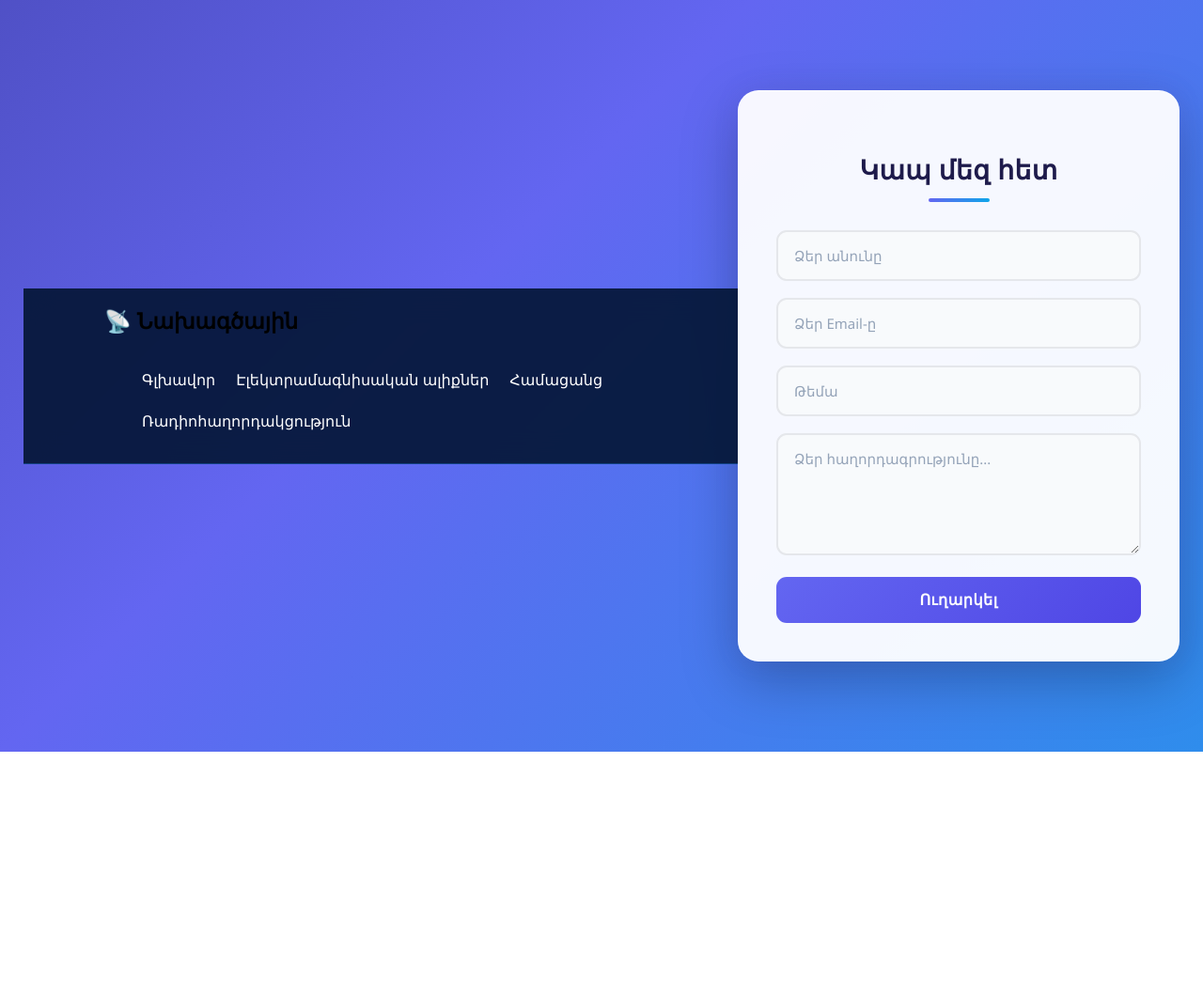
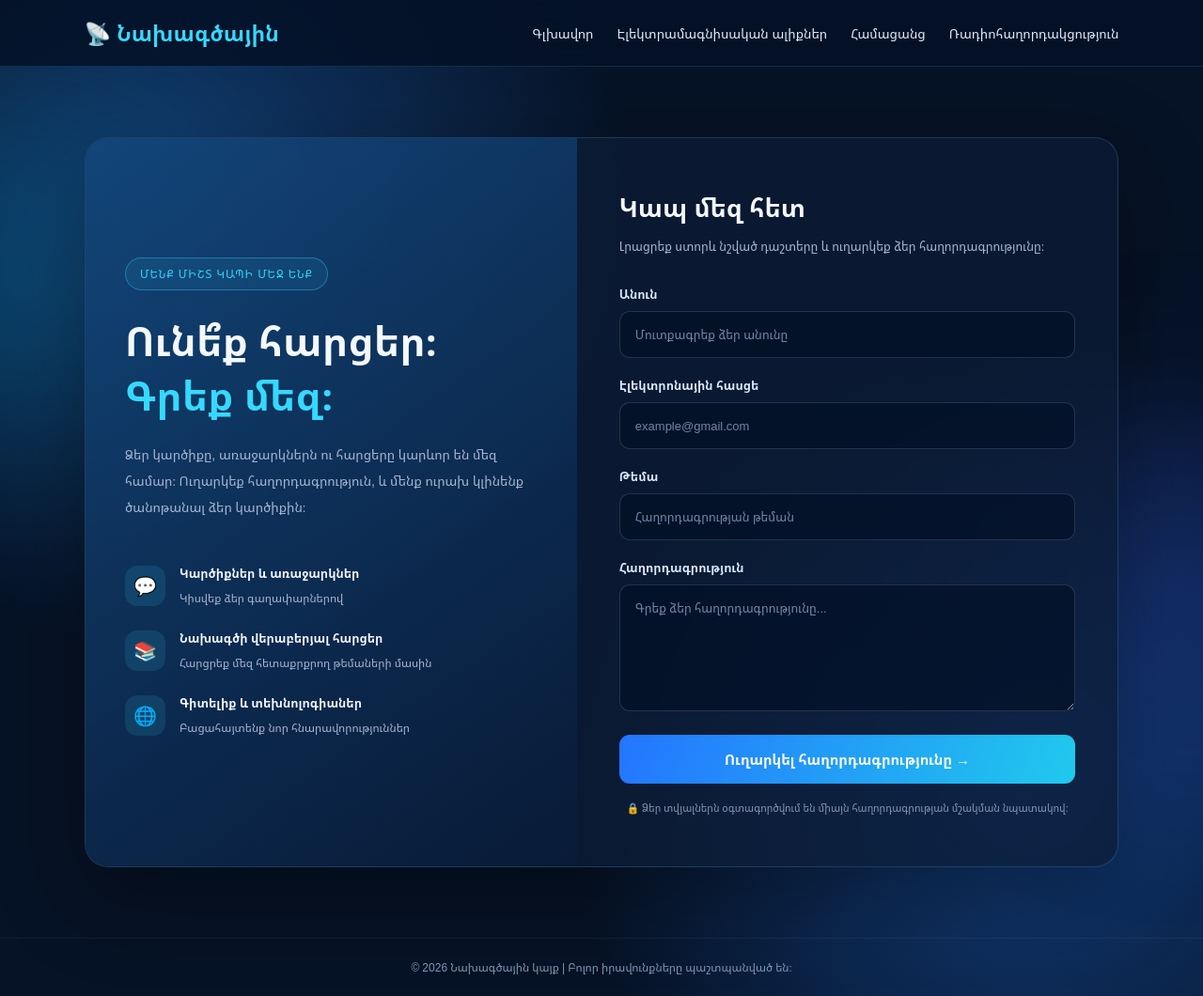
Before and after one commit to hamletnersisyan8-crypto/project, a plain HTML site: page request.html in a window 1280 px wide. Shown: the whole page at 94% size. Before the commit the page ends 800 px from the top, so only its background shows below. Drawn offline with Linux system fonts and the light colour scheme.

Commit message:
Update request.html

```diff
--- a/request.html
+++ b/request.html
@@ -4,8 +4,73 @@
 <head>
 <meta charset="UTF-8">
 <meta name="viewport" content="width=device-width, initial-scale=1.0">
-  <title>Կապ մեզ հետ</title>
+
+<title>Կապ մեզ հետ | Նախագծային</title>
+
+<link rel="preconnect" href="https://fonts.googleapis.com">
+<link rel="preconnect" href="https://fonts.gstatic.com" crossorigin>
+<link href="https://fonts.googleapis.com/css2?family=Noto+Sans+Armenian:wght@400;500;600;700;800&display=swap" rel="stylesheet">
+
 <style>
+:root {
+    --bg: #061225;
+    --panel: #0c1d36;
+    --cyan: #35d9ff;
+    --blue: #367cff;
+    --white: #f4f8ff;
+    --muted: #a5b5ce;
+}
+
+* {
+    margin: 0;
+    padding: 0;
+    box-sizing: border-box;
+}
+
+html {
+    scroll-behavior: smooth;
+}
+
+body {
+    min-height: 100vh;
+    font-family: 'Noto Sans Armenian', sans-serif;
+    color: var(--white);
+    background:
+        radial-gradient(circle at 15% 20%, #123c70 0, transparent 35%),
+        radial-gradient(circle at 85% 80%, #123c79 0, transparent 35%),
+        var(--bg);
+    overflow-x: hidden;
+}
+
+/* Background effects */
+
+body::before,
+body::after {
+    content: "";
+    position: fixed;
+    width: 350px;
+    height: 350px;
+    border-radius: 50%;
+    filter: blur(110px);
+    opacity: .18;
+    pointer-events: none;
+    z-index: -1;
+}
+
+body::before {
+    background: #00c8ff;
+    top: 15%;
+    left: -150px;
+}
+
+body::after {
+    background: #465bff;
+    bottom: 0;
+    right: -150px;
+}
+
+/* Navigation */
+
 nav {
     position: sticky;
     top: 0;
@@ -13,132 +78,65 @@
     display: flex;
     justify-content: space-between;
     align-items: center;
-            gap: 20px;
-            flex-wrap: wrap;
-            padding: 18px 7%;
-            background: rgba(3, 20, 50, .9);
-            backdrop-filter: blur(15px);
-            border-bottom: 1px solid #248cff55;
+    padding: 19px 7%;
+    background: rgba(4, 17, 38, .85);
+    backdrop-filter: blur(18px);
+    border-bottom: 1px solid rgba(53,217,255,.15);
 }
 
 .logo {
     font-size: 23px;
-            font-weight: bold;
+    font-weight: 800;
     color: var(--cyan);
+    white-space: nowrap;
 }
 
 nav ul {
     display: flex;
-            gap: 22px;
+    align-items: center;
+    gap: 25px;
     list-style: none;
-            flex-wrap: wrap;
 }
 
 nav a {
-            color: white;
+    color: #dceaff;
     text-decoration: none;
+    font-size: 14px;
+    font-weight: 500;
     transition: .3s;
 }
 
 nav a:hover {
     color: var(--cyan);
-        } header {
-            text-align: center;
-            padding: 75px 20px 45px;
 }
 
-        header h1 {
-            font-size: clamp(32px, 5vw, 54px);
-            margin-bottom: 20px;
-            text-shadow: 0 0 25px #168cff;
-        }
+/* Main section */
 
-        header p {
-            max-width: 750px;
-            margin: auto;
-            font-size: 18px;
-            line-height: 1.8;
-            color: #e1efff;
-        }
-
-        .glow-line {
-            width: 140px;
-            height: 4px;
-            margin: 25px auto 0;
-            background: var(--cyan);
-            border-radius: 10px;
-            box-shadow: 0 0 20px var(--cyan);
-        }
-
-
-* {
-    box-sizing: border-box;
-}
-
-body {
-    margin: 0;
-    min-height: 100vh;
+main {
+    min-height: calc(100vh - 75px);
     display: flex;
     justify-content: center;
     align-items: center;
-    padding: 25px;
-
-    background: linear-gradient(
-        135deg,
-        #0f172a,
-        #312e81,
-        #6366f1,
-        #0ea5e9
-    );
-    background-size: 300% 300%;
-    animation: gradientMove 10s ease infinite;
-
-    font-family: 'Segoe UI', Arial, sans-serif;
+    padding: 75px 7%;
 }
 
-/* Background animation */
-@keyframes gradientMove {
-    0% {
-        background-position: 0% 50%;
-    }
-    50% {
-        background-position: 100% 50%;
-    }
-    100% {
-        background-position: 0% 50%;
-    }
+.contact-container {
+    width: 100%;
+    max-width: 1100px;
+    display: grid;
+    grid-template-columns: 1fr 1.1fr;
+    background: rgba(12,29,54,.75);
+    border: 1px solid rgba(112,190,255,.2);
+    border-radius: 25px;
+    overflow: hidden;
+    box-shadow: 0 30px 90px rgba(0,0,0,.35);
+    animation: appear .9s ease;
 }
 
-/* Contact box */
-.contact-box {
-    position: relative;
-    overflow: hidden;
-
-    background: rgba(255, 255, 255, 0.95);
-    padding: 40px;
-    width: 90%;
-    max-width: 470px;
-
-    border-radius: 22px;
-    border: 1px solid rgba(255,255,255,0.5);
-
-    box-shadow:
-        0 20px 60px rgba(0,0,0,0.25),
-        0 0 25px rgba(99,102,241,0.15);
-
-    animation: boxAppear 0.9s ease;
-    transition: transform 0.4s, box-shadow 0.4s;
-}
-
-.contact-box:hover {
-    transform: translateY(-5px);
-    box-shadow: 0 25px 70px rgba(0,0,0,0.3);
-}
-
-@keyframes boxAppear {
+@keyframes appear {
     from {
         opacity: 0;
-        transform: translateY(35px);
+        transform: translateY(30px);
     }
     to {
         opacity: 1;
@@ -146,171 +144,363 @@ body {
     }
 }
 
-/* Heading */
-h2 {
-    text-align: center;
-    color: #1e1b4b;
-    margin-bottom: 30px;
-    font-size: 28px;
-    font-weight: 700;
-    letter-spacing: 0.5px;
+/* Left side */
+
+.contact-info {
+    padding: 55px 42px;
+    background:
+        linear-gradient(145deg, rgba(22,87,151,.65), rgba(8,27,55,.9));
+    display: flex;
+    flex-direction: column;
+    justify-content: center;
 }
 
-h2::after {
-    content: "";
-    display: block;
-    width: 65px;
-    height: 4px;
-    background: linear-gradient(90deg, #6366f1, #0ea5e9);
-    border-radius: 10px;
-    margin: 12px auto 0;
+.tag {
+    display: inline-block;
+    width: fit-content;
+    padding: 8px 15px;
+    border: 1px solid rgba(53,217,255,.35);
+    border-radius: 30px;
+    color: var(--cyan);
+    font-size: 12px;
+    letter-spacing: 1px;
+    margin-bottom: 25px;
+    background: rgba(53,217,255,.08);
 }
 
-/* Inputs */
-input,
-textarea {
-    width: 100%;
-    padding: 15px 17px;
-    margin-bottom: 18px;
-
-    border: 2px solid #e5e7eb;
-    border-radius: 11px;
-
-    font-size: 15px;
-    font-family: inherit;
-
-    background: #f8fafc;
-    color: #1e293b;
-
-    outline: none;
-    transition: all 0.3s ease;
+.contact-info h1 {
+    font-size: clamp(30px, 4vw, 43px);
+    line-height: 1.35;
+    margin-bottom: 20px;
 }
 
-input:hover,
-textarea:hover {
-    border-color: #a5b4fc;
+.contact-info h1 span {
+    color: var(--cyan);
+}
+
+.contact-info > p {
+    color: var(--muted);
+    font-size: 14px;
+    line-height: 2;
+    margin-bottom: 35px;
+}
+
+.info-item {
+    display: flex;
+    align-items: center;
+    gap: 15px;
+    margin: 12px 0;
+}
+
+.info-icon {
+    width: 43px;
+    height: 43px;
+    display: grid;
+    place-items: center;
+    border-radius: 13px;
+    background: rgba(53,217,255,.12);
+    font-size: 20px;
+}
+
+.info-item strong {
+    display: block;
+    font-size: 13px;
+    margin-bottom: 5px;
+}
+
+.info-item small {
+    color: var(--muted);
+    font-size: 12px;
+}
+
+/* Right side */
+
+.contact-form {
+    padding: 55px 45px;
+}
+
+.form-heading {
+    margin-bottom: 30px;
+}
+
+.form-heading h2 {
+    font-size: 27px;
+    margin-bottom: 12px;
+}
+
+.form-heading p {
+    color: var(--muted);
+    font-size: 13px;
+    line-height: 1.8;
+}
+
+.field {
+    margin-bottom: 20px;
+}
+
+.field label {
+    display: block;
+    font-size: 13px;
+    font-weight: 600;
+    margin-bottom: 9px;
+    color: #dceaff;
+}
+
+input, textarea {
+    width: 100%;
+    padding: 15px 16px;
+    border: 1px solid rgba(145,180,220,.2);
+    border-radius: 11px;
+    background: rgba(4,17,38,.7);
+    color: white;
+    font-family: inherit;
+    font-size: 13px;
+    outline: none;
+    transition: .3s;
+}
+
+input::placeholder,
+textarea::placeholder {
+    color: #7186a5;
 }
 
 input:focus,
 textarea:focus {
-    border-color: #6366f1;
-    background: white;
-    box-shadow: 0 0 0 4px rgba(99,102,241,0.12);
-    transform: translateY(-2px);
-}
-
-input::placeholder,
-textarea::placeholder {
-    color: #94a3b8;
+    border-color: var(--cyan);
+    box-shadow: 0 0 0 4px rgba(53,217,255,.09);
+    background: rgba(5,24,49,.95);
 }
 
 textarea {
+    min-height: 135px;
     resize: vertical;
-    min-height: 130px;
 }
 
-/* Button */
 button {
     width: 100%;
-    padding: 15px;
-
-    background: linear-gradient(135deg, #6366f1, #4f46e5, #0ea5e9);
-    background-size: 200% 200%;
-
-    color: white;
+    padding: 16px;
     border: none;
     border-radius: 11px;
-
-    font-size: 16px;
+    background: linear-gradient(110deg, #2475ff, #20c9ed);
+    color: white;
+    font-family: inherit;
+    font-size: 15px;
     font-weight: 700;
-    letter-spacing: 0.5px;
-
     cursor: pointer;
-    transition: all 0.35s ease;
+    transition: .35s;
 }
 
 button:hover {
-    background-position: 100% 50%;
     transform: translateY(-3px);
-    box-shadow: 0 10px 25px rgba(79,70,229,0.35);
+    box-shadow: 0 12px 30px rgba(32,160,255,.3);
+    filter: brightness(1.12);
 }
 
 button:active {
-    transform: scale(0.97);
+    transform: scale(.98);
 }
 
-/* Status message */
-#status {
+.privacy {
     text-align: center;
+    color: #8296b3;
+    font-size: 11px;
     margin-top: 18px;
-    font-size: 14px;
-    font-weight: 600;
-    color: #4f46e5;
 }
 
-/* Mobile */
-@media (max-width: 500px) {
-    .contact-box {
-        padding: 27px 22px;
+/* Footer */
+
+footer {
+    text-align: center;
+    padding: 22px;
+    color: #8095b3;
+    font-size: 12px;
+    border-top: 1px solid rgba(255,255,255,.06);
 }
 
-    h2 {
-        font-size: 24px;
+/* Responsive */
+
+@media(max-width: 850px) {
+    nav {
+        flex-direction: column;
+        gap: 18px;
+    }
+
+    nav ul {
+        justify-content: center;
+        gap: 15px;
+    }
+
+    .contact-container {
+        grid-template-columns: 1fr;
+    }
+
+    .contact-info {
+        padding: 40px 30px;
+    }
+
+    .contact-form {
+        padding: 40px 30px;
     }
 }
 
-/* Accessibility */
-@media (prefers-reduced-motion: reduce) {
-    *,
-    *::before,
-    *::after {
-        animation-duration: 0.01ms !important;
-        transition-duration: 0.01ms !important;
+@media(max-width: 500px) {
+    main {
+        padding: 35px 15px;
+    }
+
+    nav ul {
+        gap: 12px;
+    }
+
+    nav a {
+        font-size: 11px;
+    }
+
+    .logo {
+        font-size: 20px;
+    }
+
+    .contact-info,
+    .contact-form {
+        padding: 30px 22px;
     }
 }
 
+@media(prefers-reduced-motion: reduce) {
+    *, *::before, *::after {
+        animation: none !important;
+        transition: none !important;
+    }
+}
 </style>
 </head>
+
 <body>
+
 <nav>
     <div class="logo">📡 Նախագծային</div>
 
     <ul>
-
-            <li><a href="#home">Գլխավոր</a></li>
-            <li><a href="#waves">Էլեկտրամագնիսական ալիքներ</a></li>
-            <li><a href="#internet">Համացանց</a></li>
-            <li><a href="#radio">Ռադիոհաղորդակցություն</a></li>
+        <li><a href="index.html">Գլխավոր</a></li>
+        <li><a href="waves.html">Էլեկտրամագնիսական ալիքներ</a></li>
+        <li><a href="internet.html">Համացանց</a></li>
+        <li><a href="radio.html">Ռադիոհաղորդակցություն</a></li>
     </ul>
 </nav>
 
-  <div class="contact-box">
+<main>
+
+    <section class="contact-container">
+
+        <div class="contact-info">
+
+            <span class="tag">ՄԵՆՔ ՄԻՇՏ ԿԱՊԻ ՄԵՋ ԵՆՔ</span>
+
+            <h1>
+                Ունե՞ք հարցեր։
+                <span>Գրեք մեզ։</span>
+            </h1>
+
+            <p>
+                Ձեր կարծիքը, առաջարկներն ու հարցերը կարևոր են մեզ համար։
+                Ուղարկեք հաղորդագրություն, և մենք ուրախ կլինենք ծանոթանալ
+                ձեր կարծիքին։
+            </p>
+
+            <div class="info-item">
+                <div class="info-icon">💬</div>
+                <div>
+                    <strong>Կարծիքներ և առաջարկներ</strong>
+                    <small>Կիսվեք ձեր գաղափարներով</small>
+                </div>
+            </div>
+
+            <div class="info-item">
+                <div class="info-icon">📚</div>
+                <div>
+                    <strong>Նախագծի վերաբերյալ հարցեր</strong>
+                    <small>Հարցրեք մեզ հետաքրքրող թեմաների մասին</small>
+                </div>
+            </div>
+
+            <div class="info-item">
+                <div class="info-icon">🌐</div>
+                <div>
+                    <strong>Գիտելիք և տեխնոլոգիաներ</strong>
+                    <small>Բացահայտենք նոր հնարավորություններ</small>
+                </div>
+            </div>
+
+        </div>
+
+        <div class="contact-form">
+
+            <div class="form-heading">
                 <h2>Կապ մեզ հետ</h2>
+                <p>Լրացրեք ստորև նշված դաշտերը և ուղարկեք ձեր հաղորդագրությունը։</p>
+            </div>
 
             <form action="https://formspree.io/f/meaggoqa"
                   method="POST">
 
-      <input type="text"
+                <div class="field">
+                    <label for="name">Անուն</label>
+                    <input
+                        type="text"
+                        id="name"
                         name="name"
-             placeholder="Ձեր անունը"
+                        placeholder="Մուտքագրեք ձեր անունը"
                         required>
+                </div>
 
-      <input type="email"
+                <div class="field">
+                    <label for="email">Էլեկտրոնային հասցե</label>
+                    <input
+                        type="email"
+                        id="email"
                         name="email"
-             placeholder="Ձեր Email-ը"
+                        placeholder="example@gmail.com"
                         required>
+                </div>
 
-      <input type="text"
+                <div class="field">
+                    <label for="subject">Թեմա</label>
+                    <input
+                        type="text"
+                        id="subject"
                         name="subject"
-             placeholder="Թեմա">
+                        placeholder="Հաղորդագրության թեման">
+                </div>
 
-      <textarea name="message"
-                placeholder="Ձեր հաղորդագրությունը..."
+                <div class="field">
+                    <label for="message">Հաղորդագրություն</label>
+                    <textarea
+                        id="message"
+                        name="message"
+                        placeholder="Գրեք ձեր հաղորդագրությունը..."
                         required></textarea>
+                </div>
 
-      <button type="submit">Ուղարկել</button>
+                <button type="submit">
+                    Ուղարկել հաղորդագրությունը →
+                </button>
+
+                <p class="privacy">
+                    🔒 Ձեր տվյալներն օգտագործվում են միայն հաղորդագրության
+                    մշակման նպատակով։
+                </p>
+
             </form>
+
         </div>
+
+    </section>
+
+</main>
+
+<footer>
+    © 2026 Նախագծային կայք | Բոլոր իրավունքները պաշտպանված են։
+</footer>
 
 </body>
 </html>
```
Lines whose indentation alone changed are shown as unchanged.
